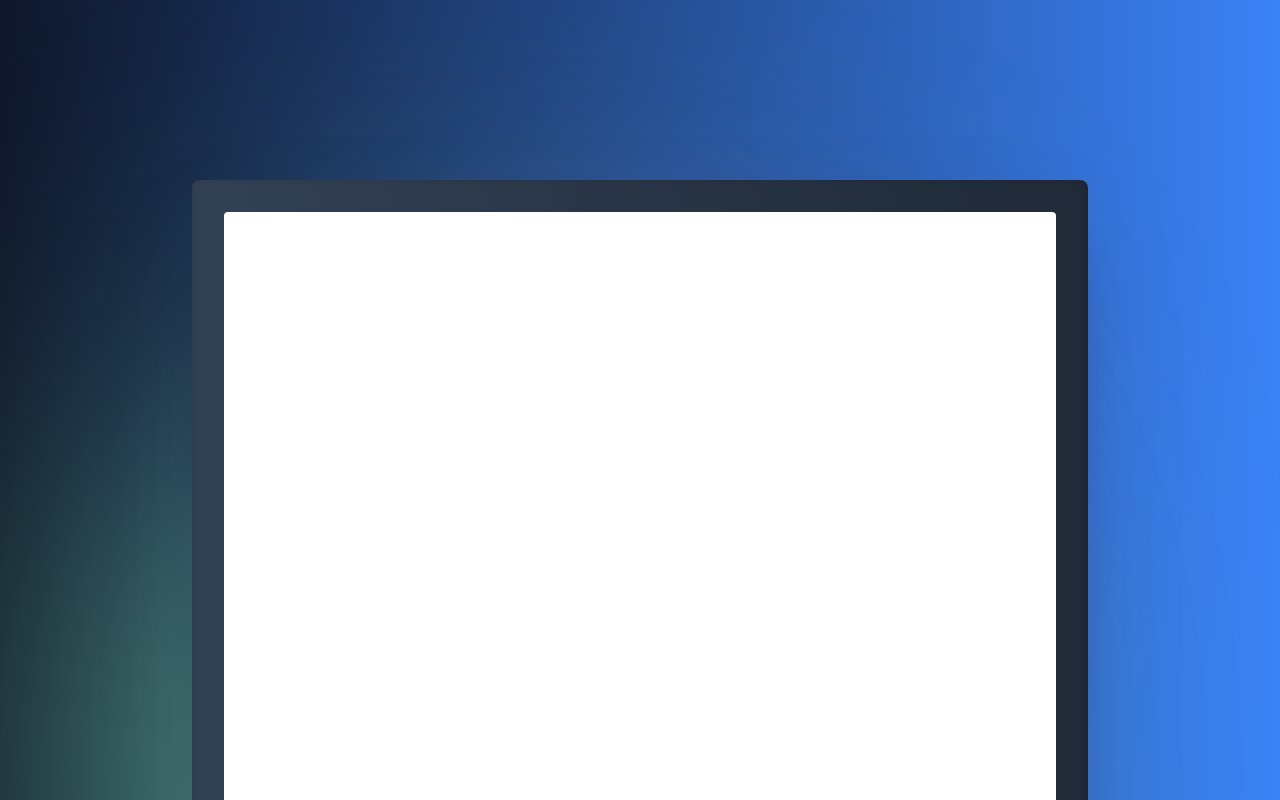
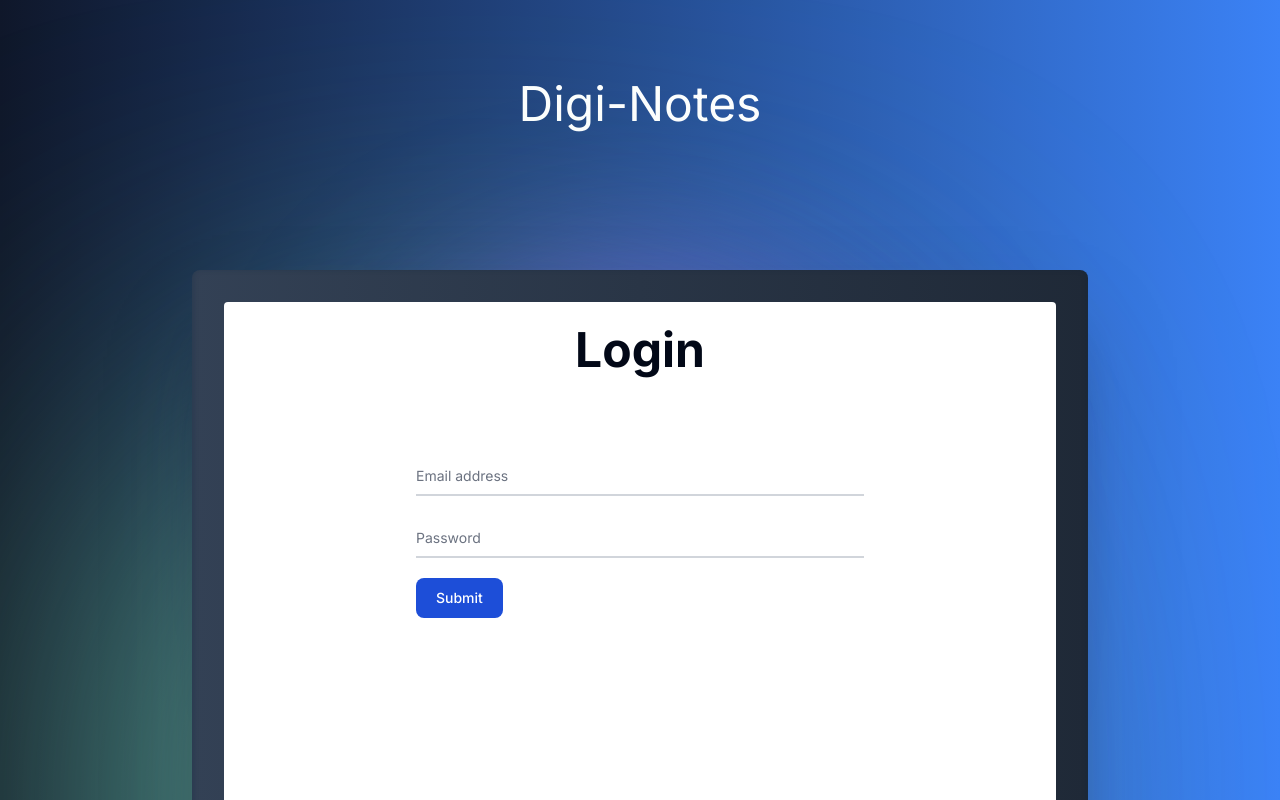
Before and after one commit to Deepakcodez/DigiNotes-web-app, a Next.js app: page /auth/login in a window 1280 px wide. Built offline with nearby package versions, Linux system fonts and the light colour scheme.

Commit message:
login form

```diff
--- a/src/app/auth/login/page.tsx
+++ b/src/app/auth/login/page.tsx
@@ -4,23 +4,46 @@ const Login = () => {
   return (
     <>
     <div className=" relative overflow-hidden h-screen w-full bg-gradient-to-r from-slate-900 to-blue-500 flex justify-center items-end">
-
+    <h1 className='text-5xl text-white self-start mt-[5rem]'>Digi-Notes</h1>
        {/* laptop */}
        <motion.div
        initial = {{ y:250 }}
-       animate = {{ y:60 }}
+       animate = {{ y:150 }}
        transition={{
         type :"spring",
         delay : .5,
 
        }}
-       className="absolute z-30 h-[85%] w-[97%] md:w-[70%]   bg-gradient-to-r from-slate-700 to-gray-800  rounded-t-lg px-[2rem] pt-[2rem]"
+       className="absolute z-30 h-[85%] w-[97%] md:w-[70%]   bg-gradient-to-r from-slate-700 to-gray-800  rounded-t-lg px-[1rem] md:px-[2rem] pt-[2rem]"
        style={{
         boxShadow: "rgba(50, 50, 93, 0.25) 0px 50px 100px -20px, rgba(0, 0, 0, 0.3) 0px 30px 60px -30px, rgba(10, 37, 64, 0.35) 0px -2px 6px 0px inset"
       }}
        >
         {/* screen  */}
-        <div className="h-full w-full bg-white rounded-sm"></div>
+        <div className="h-full  w-full p-6 bg-white rounded-sm">
+
+          <h1 className=' font-bold text-5xl text-center'>Login</h1>
+
+<form className="max-w-md mx-auto py-[5rem]">
+  <div className="relative z-0 w-full mb-5 group">
+      <input type="email" name="floating_email" id="floating_email" className="block py-2.5 px-0 w-full text-sm text-gray-900 bg-transparent border-0 border-b-2 border-gray-300 appearance-none dark:text-white dark:border-gray-600 dark:focus:border-blue-500 focus:outline-none focus:ring-0 focus:border-blue-600 peer" placeholder=" " required />
+      <label for="floating_email" className="peer-focus:font-medium absolute text-sm text-gray-500 dark:text-gray-400 duration-300 transform -translate-y-6 scale-75 top-3 -z-10 origin-[0] peer-focus:start-0 rtl:peer-focus:translate-x-1/4 rtl:peer-focus:left-auto peer-focus:text-blue-600 peer-focus:dark:text-blue-500 peer-placeholder-shown:scale-100 peer-placeholder-shown:translate-y-0 peer-focus:scale-75 peer-focus:-translate-y-6">Email address</label>
+  </div>
+  <div className="relative z-0 w-full mb-5 group">
+      <input type="password" name="floating_password" id="floating_password" className="block py-2.5 px-0 w-full text-sm text-gray-900 bg-transparent border-0 border-b-2 border-gray-300 appearance-none dark:text-white dark:border-gray-600 dark:focus:border-blue-500 focus:outline-none focus:ring-0 focus:border-blue-600 peer" placeholder=" " required />
+      <label  className="peer-focus:font-medium absolute text-sm text-gray-500 dark:text-gray-400 duration-300 transform -translate-y-6 scale-75 top-3 -z-10 origin-[0] peer-focus:start-0 rtl:peer-focus:translate-x-1/4 peer-focus:text-blue-600 peer-focus:dark:text-blue-500 peer-placeholder-shown:scale-100 peer-placeholder-shown:translate-y-0 peer-focus:scale-75 peer-focus:-translate-y-6">Password</label>
+  </div>
+
+
+
+  <button type="submit" className="text-white bg-blue-700 hover:bg-blue-800 focus:ring-4 focus:outline-none focus:ring-blue-300 font-medium rounded-lg text-sm w-full sm:w-auto px-5 py-2.5 text-center dark:bg-blue-600 dark:hover:bg-blue-700 dark:focus:ring-blue-800">Submit</button>
+</form>
+
+
+
+
+
+        </div>
        </motion.div>
        {/* light  */}
        <div className="absolute  w-[30rem] h-[30rem] rounded-full bg-violet-500 blur-[100px]"></div>
--- a/src/app/auth/signup/page.tsx
+++ b/src/app/auth/signup/page.tsx
@@ -3,8 +3,8 @@ import {motion} from 'framer-motion'
 const SignUp = () => {
   return (
     <>
+
     <div className=" relative overflow-hidden h-screen w-full bg-gradient-to-r from-slate-900 to-blue-500 flex justify-center items-end">
-
        {/* laptop */}
        <motion.div
        initial = {{ y:250 }}
```
